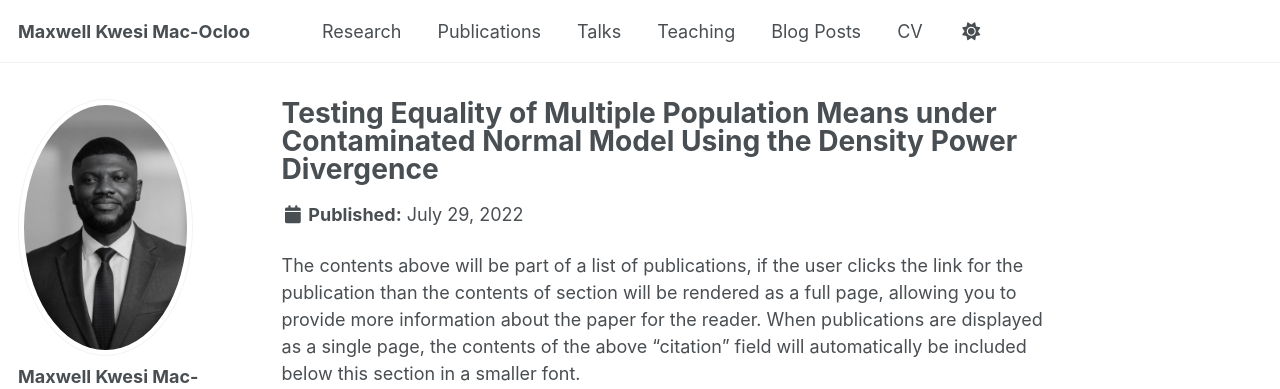
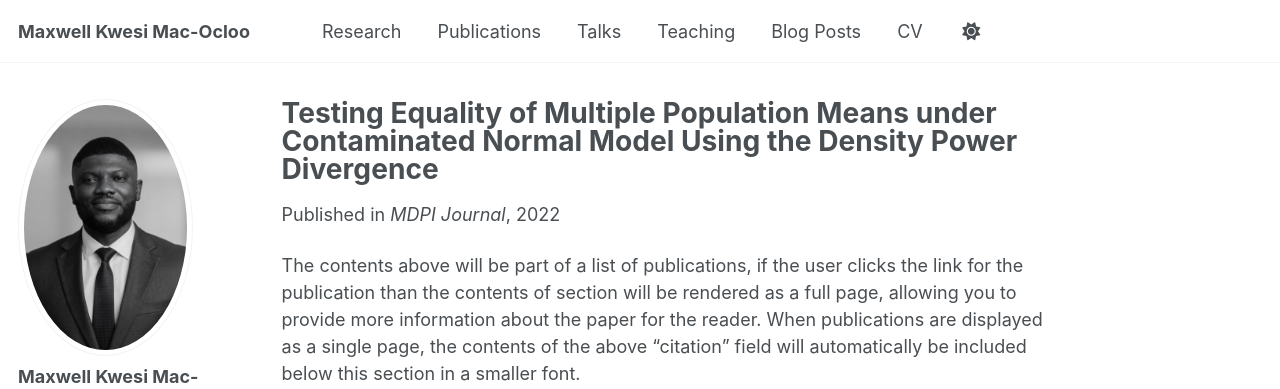
Before and after one commit to MaxwellMacocloo/maxwellmacocloo.github.io, a Jekyll site: the page built from _publications/2022-07-29-testing-equality-multiple-population-means.md, in a window 1280 px wide and 1184 px high. Shown: the top 389 px of the window. Built offline with Jekyll 4.4.1, drawn with Linux system fonts in a browser that asks for light colours; some web fonts are replaced.

Commit message:
Add venue to publication metadata

```diff
--- a/_publications/2022-07-29-testing-equality-multiple-population-means.md
+++ b/_publications/2022-07-29-testing-equality-multiple-population-means.md
@@ -3,7 +3,7 @@ title: "Testing Equality of Multiple Population Means under Contaminated Normal
 collection: publications
 category: manuscripts
 permalink: /publication/2022-07-29-testing-equality-multiple-population-means-dpd
-
+venue: 'MDPI Journal'
 year: 2022
 paperurl: 'https://doi.org/10.3390/e24091189'
 citation: 'Das, J., Beyaztas, B. H., Mac-Ocloo, M. K., Majumdar, A., & Mandal, A. (2022). Testing Equality of Multiple Population Means under Contaminated Normal Model Using the Density Power Divergence. Entropy, 24(9), 1189. https://doi.org/10.3390/e24091189'
```
